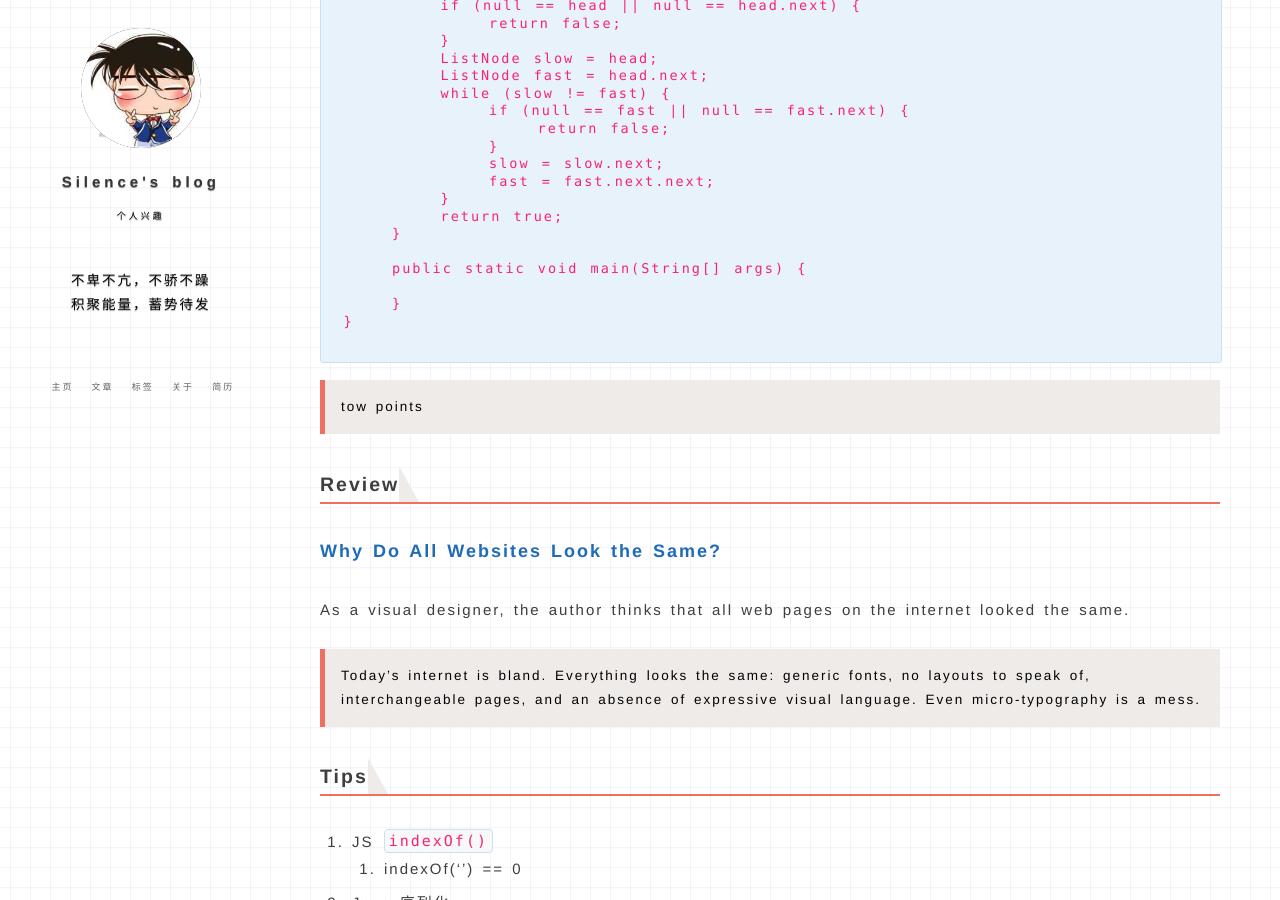
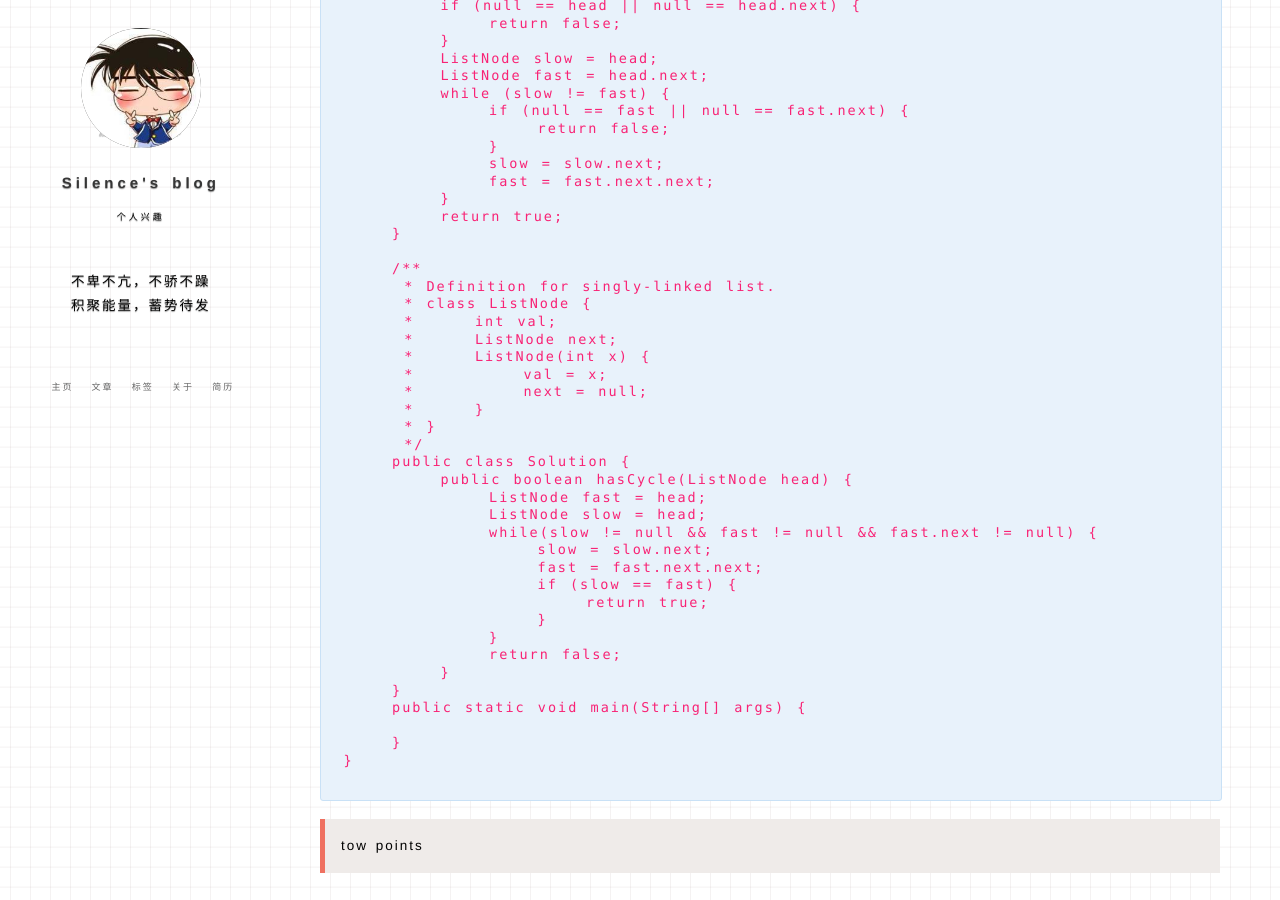
Before and after one commit to zhuSilence/zhuSilence.github.io, a Jekyll site: the page built from _posts/2018/2018-11-11-The Twelfth Week of ARTS:LinkedListCycle.md, in a window 1280 px wide and 900 px high, scrolled down 1155 px. Built offline with Jekyll 4.4.1, drawn with Linux system fonts in a browser that asks for light colours; nearby versions of some CDN libraries; comment, search, counter and statistics services are not loaded.

Commit message:
增加实现方式

```diff
--- a/_posts/2018/2018-11-11-The Twelfth Week of ARTS:LinkedListCycle.md
+++ b/_posts/2018/2018-11-11-The Twelfth Week of ARTS:LinkedListCycle.md
@@ -56,6 +56,31 @@ public class LinkedListCycle_141 {
         return true;
     }
 
+    /**
+     * Definition for singly-linked list.
+     * class ListNode {
+     *     int val;
+     *     ListNode next;
+     *     ListNode(int x) {
+     *         val = x;
+     *         next = null;
+     *     }
+     * }
+     */
+    public class Solution {
+        public boolean hasCycle(ListNode head) {
+            ListNode fast = head;
+            ListNode slow = head;
+            while(slow != null && fast != null && fast.next != null) {
+                slow = slow.next;
+                fast = fast.next.next;
+                if (slow == fast) {
+                    return true;
+                }
+            }
+            return false;
+        }
+    }
     public static void main(String[] args) {
 
     }
```
Also changed, not shown: _posts/2018/2018-11-02-常用算法笔记.md (+22 -0 lines).
